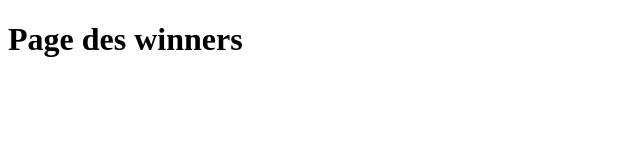
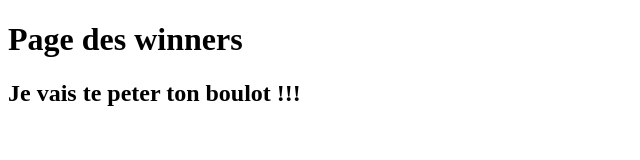
Before and after one commit to JustineCosson/exo1, a plain HTML site: page winners.html in a window 1280 px wide. Shown: the whole page, without its empty margins (0-640 px from the left). Drawn offline with Linux system fonts and the light colour scheme.

Commit message:
rajout image et h2 dans le html

```diff
--- a/winners.html
+++ b/winners.html
@@ -6,6 +6,7 @@
 <body>
 
 <h1> Page des winners </h1>
+<h2> Je vais te peter ton boulot !!!</h2>
 
 </body>
 </html>
```
Also changed, not shown: minion.jpeg (added).
